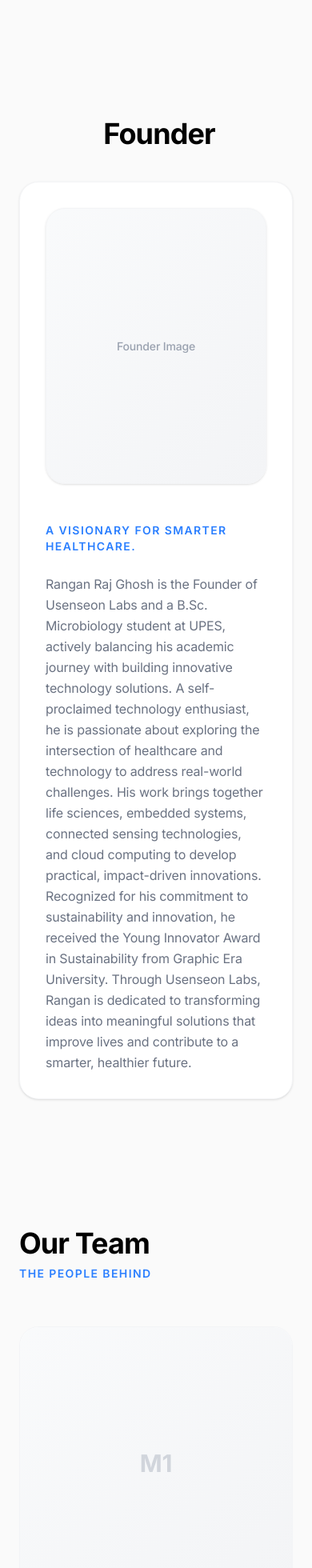
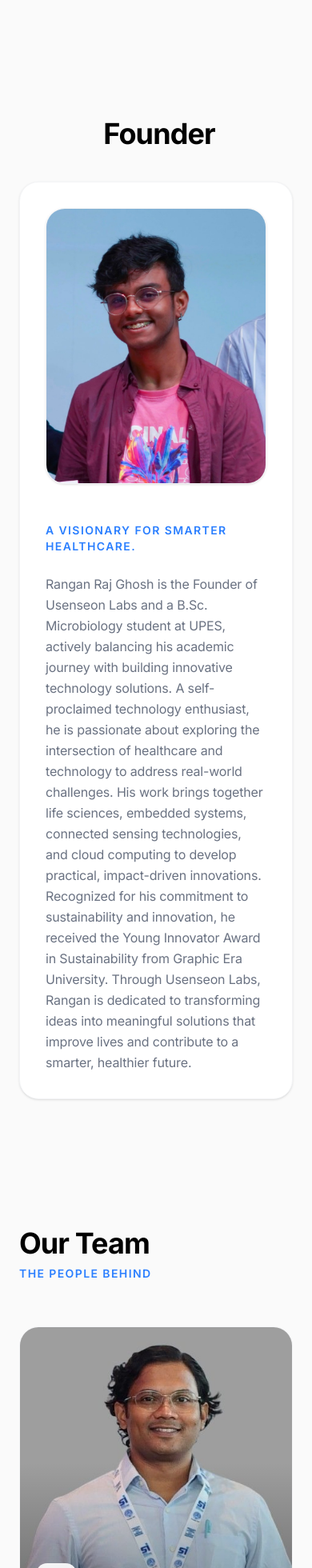
Before and after one commit to anujnegi934/usenseon-website, a React (Vite) app: page / in a window 390 px wide. Shown: the part 3433-5393 px from the top of the page at 80% size. Built offline with nearby package versions, Linux system fonts and the light colour scheme.

Commit message:
added founder image and changed descriptions

```diff
--- a/src/components/Founder.jsx
+++ b/src/components/Founder.jsx
@@ -1,4 +1,5 @@
 import { useEffect, useRef, useState } from "react";
+import founderImage from "../assets/rangan_raj_ghosh.jpg";
 
 function Founder() {
     const sectionRef = useRef(null);
@@ -34,9 +35,12 @@ function Founder() {
 
                     {/* Left — Image Placeholder */}
                     <div className="w-full md:w-2/5">
-                        <div className="aspect-[4/5] bg-gradient-to-br from-gray-50 to-gray-100 rounded-3xl flex items-center justify-center text-sm font-medium text-gray-400 border border-gray-100 overflow-hidden relative group shadow-sm">
-                            <span className="relative z-10 transition-transform duration-500 group-hover:scale-105">Founder Image</span>
-                            <div className="absolute inset-0 bg-gradient-to-tr from-blue-50 to-cyan-50 opacity-0 group-hover:opacity-100 transition-opacity duration-500"></div>
+                        <div className="aspect-[4/5] bg-gradient-to-br from-gray-50 to-gray-100 rounded-3xl flex items-center justify-center border border-gray-100 overflow-hidden relative group shadow-sm">
+                            <img
+                                src={founderImage}
+                                alt="Rangan Raj Ghosh"
+                                className="w-full h-full object-cover object-top transition-transform duration-500 group-hover:scale-105"
+                            />
                         </div>
                     </div>
 
--- a/src/components/Team.jsx
+++ b/src/components/Team.jsx
@@ -4,18 +4,12 @@ import ishaanImage from "../assets/ishaan_narang.jpg";
 
 const teamMembers = [
     {
-        name: "Member One",
-        role: "Founder & CEO",
-        initials: "M1",
-        description: "Driving the vision for smarter healthcare monitoring. Passionate about building technology that saves lives.",
-    },
-    {
         name: "Sanjeet Maity",
         role: "CTO",
         initials: "SM",
         image: ctoImage,
         imageClass: "object-center group-hover:scale-105",
-        description: "As CTO, Sanjeet Maity leads hardware engineering, leveraging expertise in transport systems, product development, and EV charging technologies to drive innovation.",
+        description: "Sanjeet Maity brings extensive experience in transport systems and product development, having led transport supply operations and reverse-engineered critical products for DMRC and Gujarat Metro. He previously headed R&D at Ezox, where he developed EV charging solutions for two-wheeler e-mobility. At Usenseon Labs, he contributes expertise in product engineering, system optimization, manufacturability, and the translation of innovative concepts into scalable, real-world solutions.",
     },
     {
         name: "Dr. Ishaan Narang",
@@ -23,9 +17,64 @@ const teamMembers = [
         initials: "IN",
         image: ishaanImage,
         imageClass: "object-top scale-105 group-hover:scale-110",
-        description: "Assistant Director at QSI India Pvt. Ltd., serves as an Angel Investor, providing strategic guidance, industry insights, and support for our growth journey.",
+        description: "Dr. Ishaan Narang serves as an Angel Investor and mentor to our team, bringing valuable industry expertise, strategic guidance, and a strong innovation-driven mindset. His support helps us refine our vision, strengthen our business approach, build meaningful industry connections, and accelerate the development and growth of our technology-driven healthcare solutions.",
     },
 ];
+
+function TeamCard({ member }) {
+    const [expanded, setExpanded] = useState(false);
+
+    return (
+        <div className="bg-white/80 backdrop-blur-sm border border-gray-100 rounded-3xl overflow-hidden hover:shadow-xl hover:border-blue-100 transition-all duration-300 group">
+            {/* Image — shorter 4:3 aspect ratio */}
+            <div className="w-full aspect-square bg-gradient-to-br from-gray-50 to-gray-100 relative overflow-hidden border-b border-gray-100">
+                {member.image ? (
+                    <img
+                        src={member.image}
+                        alt={member.name}
+                        className={`w-full h-full object-cover transition-transform duration-500 ${member.imageClass || "object-center group-hover:scale-105"}`}
+                    />
+                ) : (
+                    <div className="w-full h-full flex items-center justify-center text-4xl font-bold text-gray-300">
+                        <span className="transition-transform duration-500 group-hover:scale-110 group-hover:text-blue-200">
+                            {member.initials}
+                        </span>
+                    </div>
+                )}
+                {/* Gradient overlay */}
+                <div className="absolute inset-0 bg-gradient-to-t from-black/30 via-transparent to-transparent pointer-events-none"></div>
+                {/* Role badge on image */}
+                <span className="absolute bottom-4 left-5 bg-white/90 backdrop-blur-sm text-blue-600 text-xs font-semibold uppercase tracking-wider px-3 py-1.5 rounded-full shadow-sm">
+                    {member.role}
+                </span>
+            </div>
+
+            {/* Info */}
+            <div className="p-6 md:p-7">
+                <h3 className="text-lg md:text-xl font-bold text-gray-900 mb-3">
+                    {member.name}
+                </h3>
+                <div className="relative">
+                    <p className={`text-gray-500 text-sm leading-relaxed transition-all duration-300 ${expanded ? "" : "line-clamp-3"}`}>
+                        {member.description}
+                    </p>
+                    <button
+                        onClick={() => setExpanded(!expanded)}
+                        className="mt-3 text-blue-500 hover:text-blue-600 text-sm font-medium transition-colors duration-200 flex items-center gap-1"
+                    >
+                        {expanded ? "Read less" : "Read more"}
+                        <svg
+                            className={`w-3.5 h-3.5 transition-transform duration-300 ${expanded ? "rotate-180" : ""}`}
+                            fill="none" viewBox="0 0 24 24" strokeWidth={2.5} stroke="currentColor"
+                        >
+                            <path strokeLinecap="round" strokeLinejoin="round" d="M19.5 8.25l-7.5 7.5-7.5-7.5" />
+                        </svg>
+                    </button>
+                </div>
+            </div>
+        </div>
+    );
+}
 
 function Team() {
     const ref = useRef(null);
@@ -61,41 +110,9 @@ function Team() {
                     The People Behind
                 </h3>
 
-                <div className="max-w-4xl mx-auto grid grid-cols-1 md:grid-cols-3 gap-5 md:gap-6">
+                <div className="max-w-3xl mx-auto grid grid-cols-1 md:grid-cols-2 gap-6 md:gap-8 items-start">
                     {teamMembers.map((member, i) => (
-                        <div
-                            key={i}
-                            className="bg-white/80 backdrop-blur-sm border border-gray-100 rounded-3xl overflow-hidden hover:shadow-xl hover:-translate-y-1 hover:border-blue-100 transition-all duration-300 group flex flex-col"
-                        >
-                            {/* Large Image Header */}
-                            <div className="w-full aspect-square bg-gradient-to-br from-gray-50 to-gray-100 flex items-center justify-center text-3xl font-bold text-gray-300 relative overflow-hidden border-b border-gray-100">
-                                {member.image ? (
-                                    <img
-                                        src={member.image}
-                                        alt={member.name}
-                                        className={`w-full h-full object-cover transition-transform duration-500 ${member.imageClass || "object-center group-hover:scale-105"}`}
-                                    />
-                                ) : (
-                                    <span className="transition-transform duration-500 group-hover:scale-110 group-hover:text-blue-200">
-                                        {member.initials}
-                                    </span>
-                                )}
-                                <div className="absolute inset-0 bg-gradient-to-t from-blue-900/5 to-transparent opacity-0 group-hover:opacity-100 transition-opacity duration-300 pointer-events-none"></div>
-                            </div>
-
-                            {/* Info */}
-                            <div className="p-5 md:p-6 flex flex-col flex-grow">
-                                <h3 className="text-lg font-bold text-gray-900 mb-1">
-                                    {member.name}
-                                </h3>
-                                <p className="text-blue-500 text-xs font-semibold uppercase tracking-wider mb-3">
-                                    {member.role}
-                                </p>
-                                <p className="text-gray-500 text-xs md:text-sm leading-relaxed flex-grow">
-                                    {member.description}
-                                </p>
-                            </div>
-                        </div>
+                        <TeamCard key={i} member={member} />
                     ))}
                 </div>
 
```
Also changed, not shown: src/assets/rangan_raj_ghosh.jpg (added).
